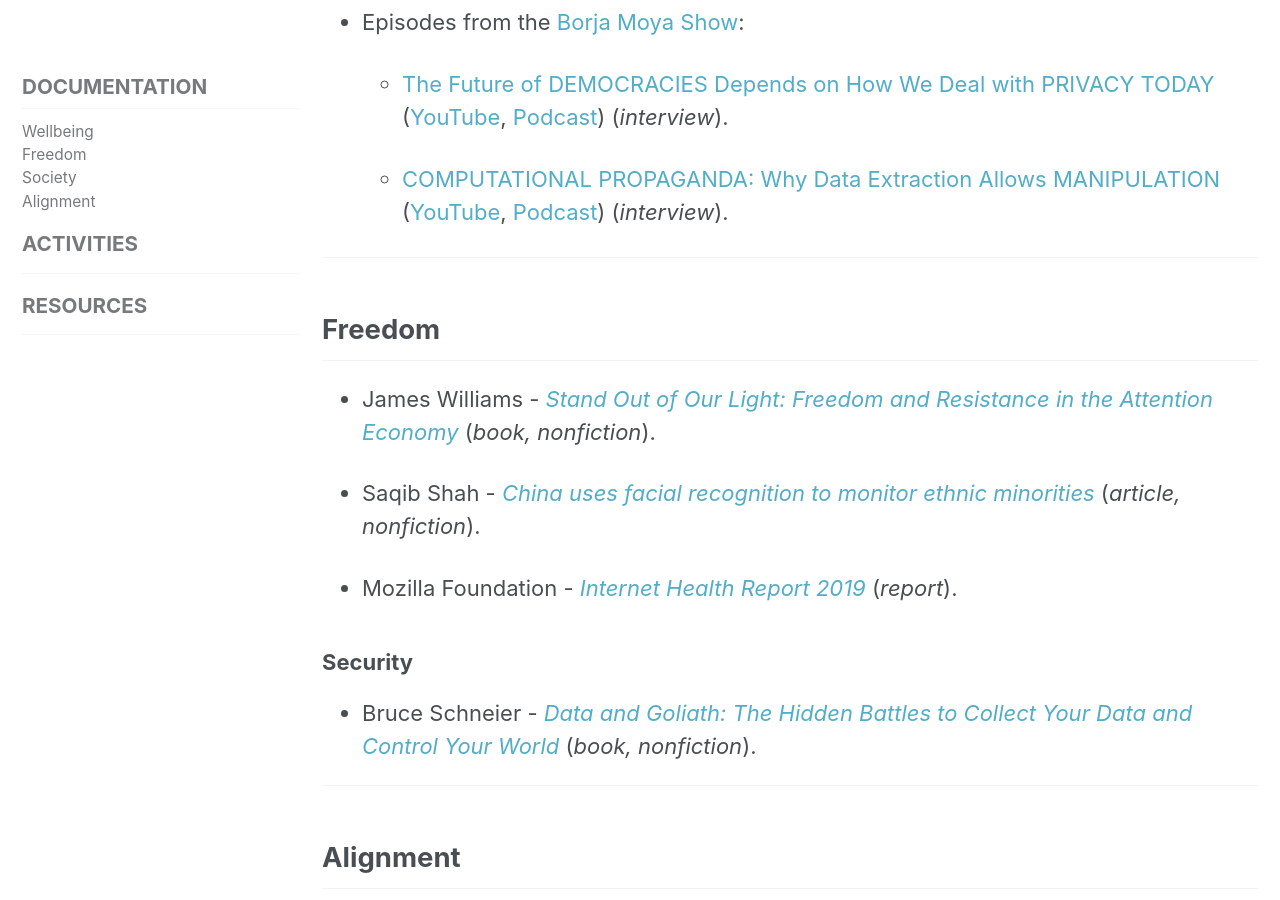
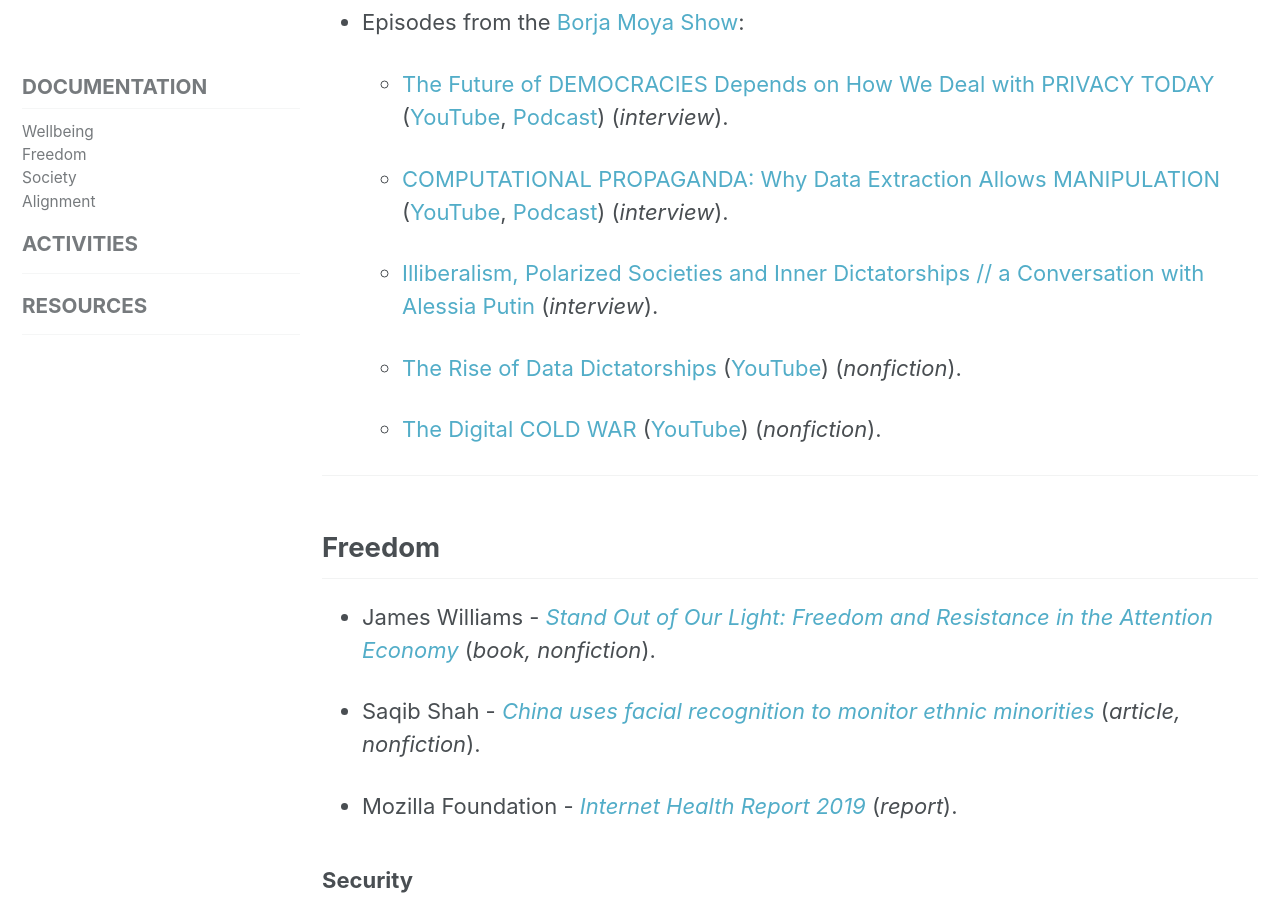
Before and after one commit to humanetech-community/community-hub, a Jekyll site: the page built from _resources/00-resources-root.md, in a window 1280 px wide and 900 px high, scrolled down 2000 px. Built offline with Jekyll 4.4.1, drawn with Linux system fonts in a browser that asks for light colours; cached includes are drawn as plain includes; nearby versions of some CDN libraries.

Commit message:
Borja Moya content updated - #93

```diff
--- a/_resources/00-resources-root.md
+++ b/_resources/00-resources-root.md
@@ -69,7 +69,11 @@
 
   - [COMPUTATIONAL PROPAGANDA: Why Data Extraction Allows MANIPULATION](https://archive.org/details/COMPUTATIONALPROPAGANDAWhyDataExtractionAllowsMANIPULATIONInterviewWithMartaPeir) ([YouTube](https://www.youtube.com/watch?v=0PId2LL5M0c),  [Podcast](https://borjas.blog/episodes/privateid-s01e16-podcast-borja-moya.mp3)) (_interview_).
 
+  - [Illiberalism, Polarized Societies and Inner Dictatorships // a Conversation with Alessia Putin](https://www.youtube.com/watch?v=sKCFzQWDogA) (_interview_).
 
+  - [The Rise of Data Dictatorships](https://archive.org/details/TheRiseOfDataDictatorshipsTheBmShowBorjaMoya) ([YouTube](https://www.youtube.com/watch?v=Ei-8j2zJNGI)) (_nonfiction_).
+
+  - [The Digital COLD WAR](https://archive.org/details/TheDigitalColdWarByBorjaMoyaTheBmShow061919) ([YouTube](https://youtu.be/5IgezGGLbic)) (_nonfiction_).
 
 ---
 
```
